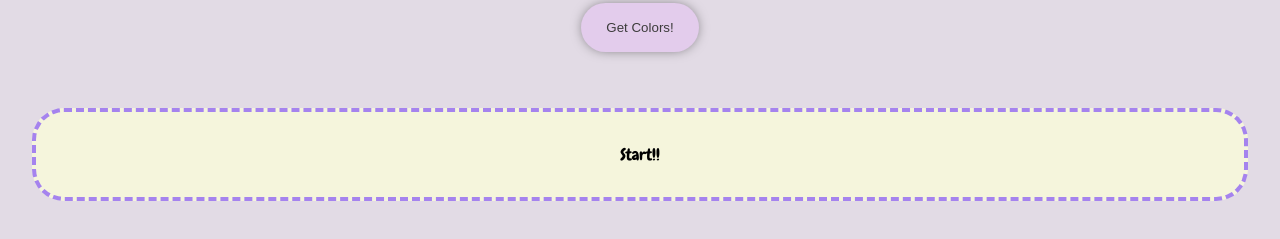
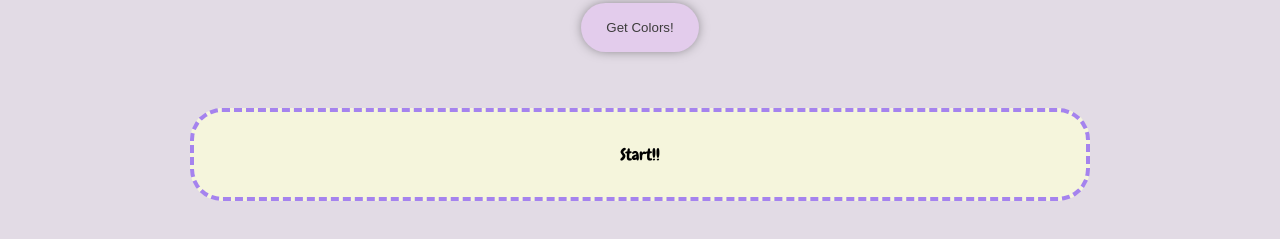
Before and after one commit to ElisabettaMirti/random-palette-generator, a plain HTML site: page index.html in a window 1280 px wide. Shown: the part 87-326 px from the top of the page. Drawn offline with Linux system fonts and the light colour scheme; a web font is replaced by a local one.

Commit message:
added some max-width to the container

```diff
--- a/style/style.css
+++ b/style/style.css
@@ -42,7 +42,8 @@ button#generate:active{
 }
 
 main{
-    margin: 2rem;
+    max-width: 900px;
+    margin: 2rem auto;
     padding: 2rem;
     background-color: beige;
     border: 4px dashed rgb(165, 131, 238);
```
